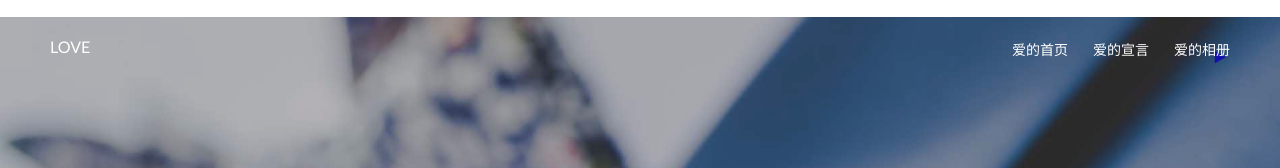
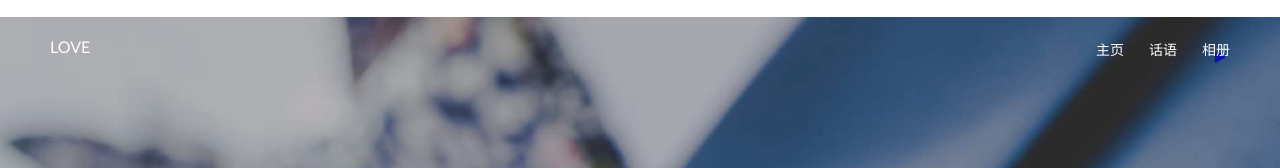
Before and after one commit to L0veyou/L0veyou.github.io, a plain HTML site: page index.html in a window 1280 px wide. Shown: the top 168 px of the page. Drawn offline with Linux system fonts and the light colour scheme; files whose address does not match are found by name.

Commit message:
Update index.html

```diff
--- a/index.html
+++ b/index.html
@@ -54,9 +54,9 @@
                         </a>
                      </div>
                      <ul>
-                        <li><a class="scroll" href="#home">爱的首页</a></li>
-                        <li><a class="scroll" href="#story">爱的宣言</a></li>
-                        <li><a class="scroll" href="#album">爱的相册</a></li>
+                        <li><a class="scroll" href="#home">主页</a></li>
+                        <li><a class="scroll" href="#story">话语</a></li>
+                        <li><a class="scroll" href="#album">相册</a></li>
                      </ul>
                   </nav>
                </div>
```
